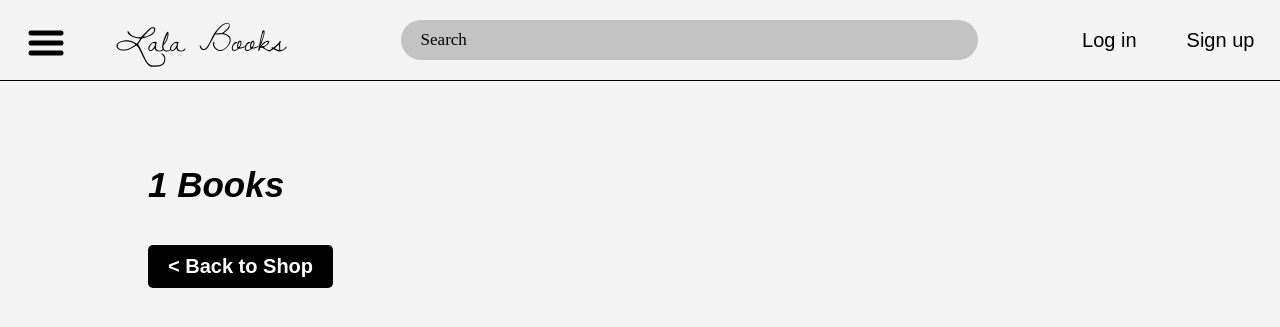
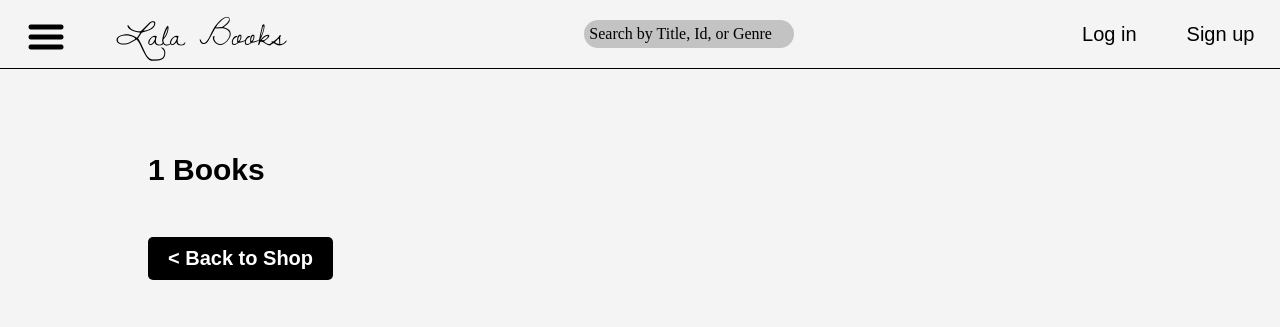
Before and after one commit to VinhPhamAI/ecommerce-website, a Django app: page /books/1/ in a window 1280 px wide. Shown: the top 327 px of the page. Run offline with Django 5.2, Linux system fonts and the light colour scheme; data that the repository does not hold is empty; some web fonts are replaced.

Commit message:
add search bar

```diff
--- a/ecommerce_app/static/css/manage_product.css
+++ b/ecommerce_app/static/css/manage_product.css
@@ -194,7 +194,11 @@ html {
   object-fit: contain;
   width: 40px;
 }
-
+.back-link {
+    color: #000;
+    font: 500 30px Raleway, sans-serif;
+    margin-top: 20px;
+  }
 @media (max-width: 991px) {
   .book-nav {
     max-width: 100%;
--- a/ecommerce_app/templates/book_list.html
+++ b/ecommerce_app/templates/book_list.html
@@ -3,7 +3,7 @@
 <head>
     <meta charset="UTF-8">
     <meta name="viewport" content="width=device-width, initial-scale=1.0">
-    <title>Book Store - {{ genre }}</title>
+    <title>Book Store - Search Results</title>
     <link rel="stylesheet" href="../../static/css/book_list.css">
     <link rel="stylesheet" href="../../static/css/nav_bar.css">
 </head>
@@ -14,7 +14,12 @@
 
     <main>
         <section class="books-section">
-            <h2 style="font-size: 35px;">{{ genre }} Books</h2>
+            {% if query %}
+                <h2 style="font-size: 35px;">Search Results for "{{ query }}"</h2>
+
+                {% if genre_books %}
+                    {% for genre, books in genre_books.items %}
+                        <h3 style="font-size: 30px;">{{ genre }} Books</h3>
                         <div class="books-grid">
                             {% for book in books %}
                             <div class="book-item">
@@ -32,11 +37,42 @@
                             </div>
                             {% endfor %}
                         </div>
+                    {% endfor %}
+                {% else %}
+                    <p>No books found matching "{{ query }}"</p>
+                {% endif %}
+
+            {% else %}
+                {% if genre_books %}
+                    {% for genre, books in genre_books.items %}
+                        <h3 style="font-size: 30px;">{{ genre }} Books</h3>
+                        <div class="books-grid">
+                            {% for book in books %}
+                            <div class="book-item">
+                                <a href="{% url 'book_detail' book.isbn %}">
+                                    <img src="{{ book.image_url_l }}" alt="{{ book.title }}" style="width: 200px; height: auto;">
+                                    <div class='book-info'>
+                                        <div class='book-info-name'>
+                                            <p>{{ book.title }}</p>
+                                        </div>
+                                        <div class='book-info-price'>
+                                            <p>${{ book.price }}</p>
+                                        </div>
+                                    </div>
+                                </a>
+                            </div>
+                            {% endfor %}
+                        </div>
+                    {% endfor %}
+                {% else %}
+                    <p>No books found matching "{{ query }}"</p>
+                {% endif %}
+            {% endif %}
+
             <section class="shop-container">
                 <a href="{% url 'landing_page' %}" class="back-link">&lt; Back to Shop</a>
             </section>
         </section>
-
     </main>
 
 </body>
--- a/ecommerce_app/templates/nav_bar.html
+++ b/ecommerce_app/templates/nav_bar.html
@@ -13,7 +13,9 @@
             </div>
             <h1 class="brand-name">Lala Books</h1>
         </div>
-        <input class="search-bar" placeholder="Search" />
+        <form method="GET" action="{% url 'search_books' %}">
+            <input type="text" name="q" class="search-bar" placeholder="Search by Title, Id, or Genre" />
+        </form>
         <div class="nav-content-inside2">
             {% if user.is_authenticated %}
                 <div class="profile-menu">
--- a/ecommerce_app/templates/nav_bar_bookdetail.html
+++ b/ecommerce_app/templates/nav_bar_bookdetail.html
@@ -13,7 +13,9 @@
             </div>
             <h1 class="brand-name">Lala Books</h1>
         </div>
-        <input class="search-bar" placeholder="Search" />
+        <form method="GET" action="{% url 'search_books' %}">
+            <input type="text" name="q" class="search-bar" placeholder="Search by Title, Id, or Genre" />
+        </form>
         <div class="nav-content-inside2">
             {% if user.is_authenticated %}
                 <a href="{% url 'shopping_cart' %}" class="nav-link">Shopping Cart</a>
--- a/ecommerce_app/templates/nav_bar_white.html
+++ b/ecommerce_app/templates/nav_bar_white.html
@@ -13,7 +13,9 @@
             </div>
             <h1 class="brand-name">Lala Books</h1>
         </div>
-        <input class="search-bar" placeholder="Search" />
+        <form method="GET" action="{% url 'search_books' %}">
+            <input type="text" name="q" class="search-bar" placeholder="Search by Title, Id, or Genre" />
+        </form>
         <div class="nav-content-inside2">
             {% if user.is_authenticated %}
 
--- a/ecommerce_app/website/urls.py
+++ b/ecommerce_app/website/urls.py
@@ -17,5 +17,5 @@ urlpatterns = [
     path('book/<str:isbn>/', views.book_detail, name='book_detail'),
     path('add-to-cart/<str:isbn>/', views.add_to_cart, name='add_to_cart'),
     path('books/<str:genre>/', views.book_list, name='book_list'),
-
+    path('search/', views.search_books, name='search_books'),
 ]
--- a/ecommerce_app/website/views.py
+++ b/ecommerce_app/website/views.py
@@ -8,6 +8,7 @@ from .models import Profile, Book
 import random
 import logging
 import string
+from django.db.models import Q
 
 def register(request):
     if request.method == 'POST':
@@ -154,6 +155,37 @@ def checkout(request):
     }
     return render(request, 'checkout.html', context)
 
+def search_books(request):
+    query = request.GET.get('q', '')  # Get search query from search bar
+    genre_books = {}
+
+    if query:
+        # Get books matching the search query
+        results = Book.objects.filter(
+            Q(title__icontains=query) |
+            Q(isbn__icontains=query) |
+            Q(genres__icontains=query)
+        ).distinct()  # Ensure distinct results
+
+        # Limit results to 60
+        limited_results = results[:100]
+
+        # Group books by genre
+        for book in limited_results:
+            genres = book.genres.split(',')  # Assuming genres are comma-separated
+            for genre in genres:
+                genre = genre.strip()  # Remove any extra whitespace
+                if genre not in genre_books:
+                    genre_books[genre] = []
+                genre_books[genre].append(book)
+
+    context = {
+        'genre_books': genre_books,
+        'query': query,
+    }
+
+    return render(request, 'book_list.html', context)
+
 @login_required
 def manage_product(request):
     profile = Profile.objects.get(user=request.user)
@@ -234,7 +266,7 @@ def add_to_cart(request, isbn):
 
 def book_list(request, genre):
     # Filter books by the selected genre
-    books = Book.objects.filter(genres=genre)
+    books = Book.objects.filter(genres__icontains=genre)
 
     # Convert QuerySet to list
     books_list = list(books)
@@ -242,8 +274,9 @@ def book_list(request, genre):
     # Sample from the list
     random_books = random.sample(books_list, min(12, len(books_list))) if books_list else []
 
+    # Prepare the context for the template
     context = {
-        'books': random_books,
+        'genre_books': {genre: random_books},  # Pass the books grouped by the genre
         'genre': genre,
     }
     return render(request, 'book_list.html', context)
```
Also changed, not shown: ecommerce_app/templates/manage_product.html (+9 -2 lines). Lines whose indentation alone changed are shown as unchanged.
